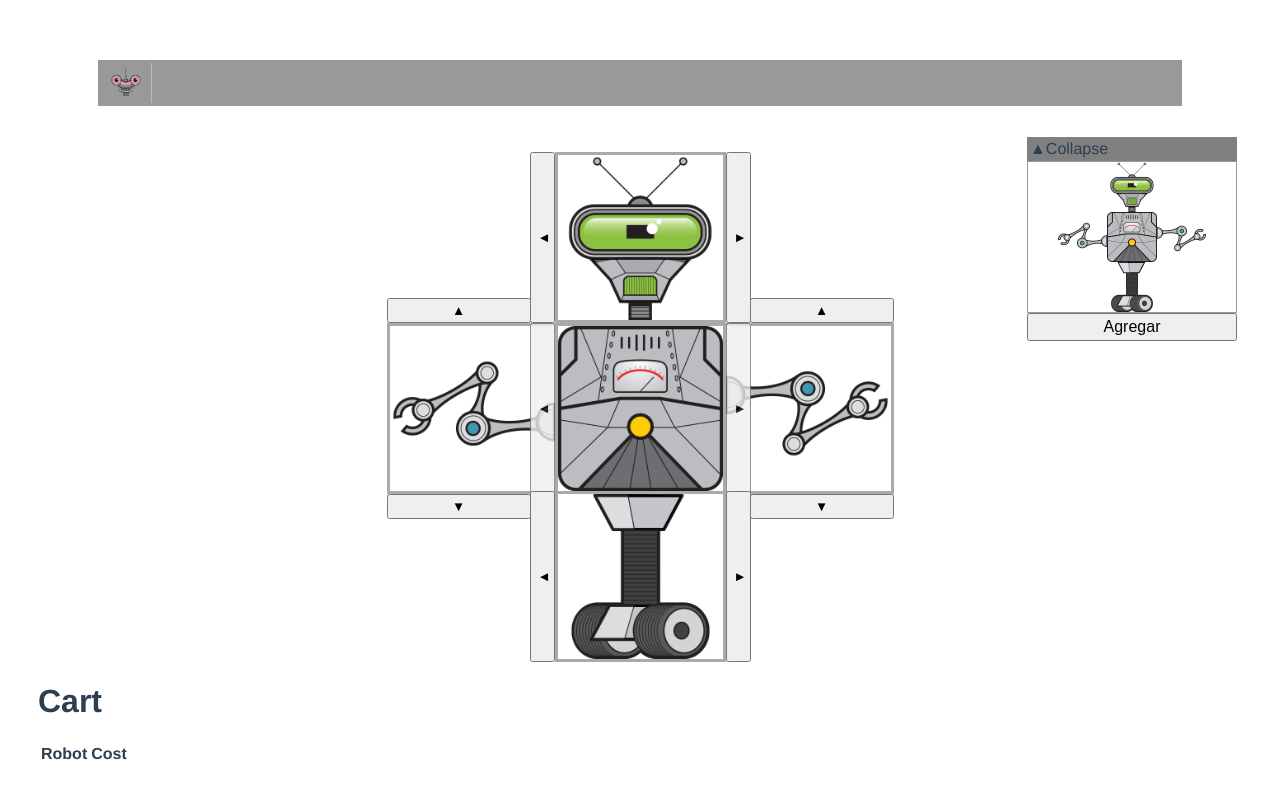
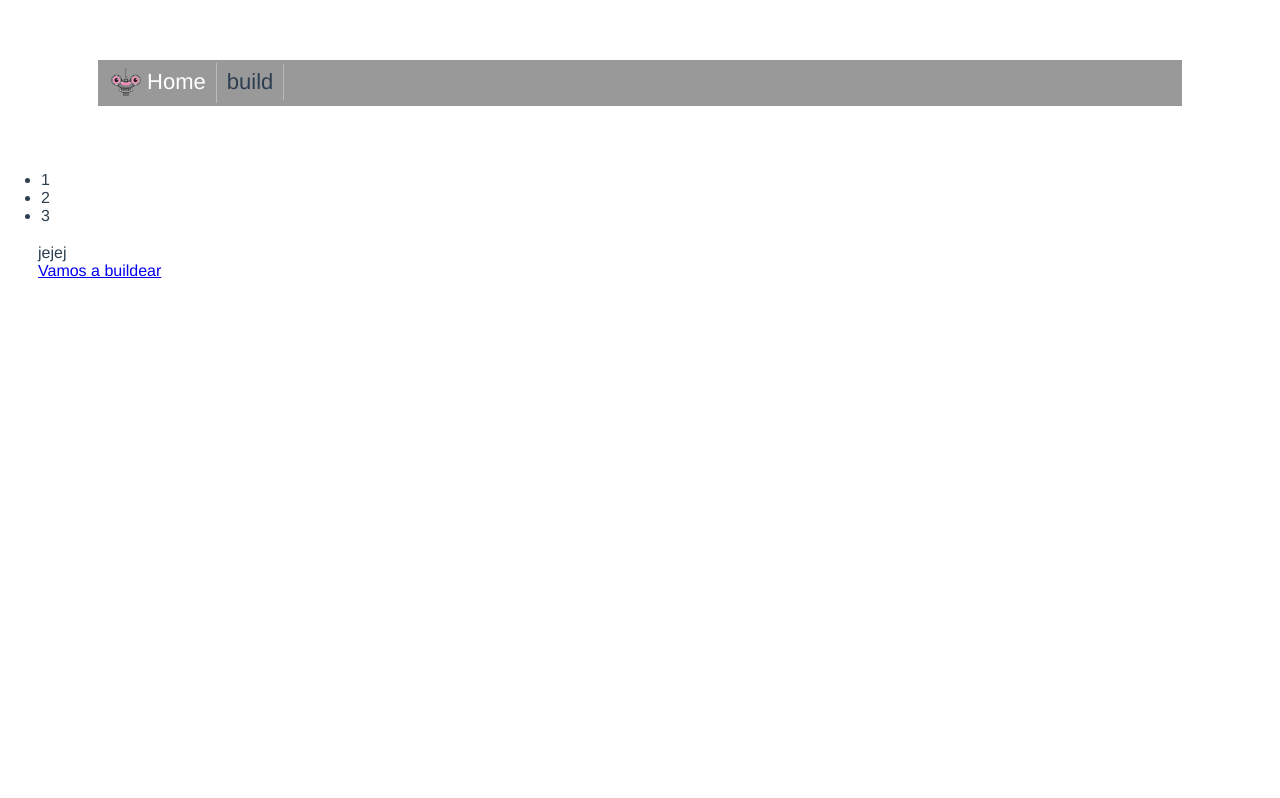
Before and after one commit to RoyRV/VueJS, a Vue app in the folder tuto3/build-a-bot/: page / in a window 1280 px wide. Shown: the top 798 px of the page. Built offline with nearby package versions, Linux system fonts and the light colour scheme.

Commit message:
adding router

```diff
--- a/tuto3/build-a-bot/package.json
+++ b/tuto3/build-a-bot/package.json
@@ -8,7 +8,8 @@
     "lint": "vue-cli-service lint"
   },
   "dependencies": {
-    "vue": "^2.5.17"
+    "vue": "^2.5.17",
+    "vue-router": "^3.0.2"
   },
   "devDependencies": {
     "@vue/cli-plugin-babel": "^3.0.0",
--- a/tuto3/build-a-bot/src/App.vue
+++ b/tuto3/build-a-bot/src/App.vue
@@ -4,48 +4,46 @@
       <nav>
         <ul>
           <li class="nav-item">
-            <img class="logo" src="./assets/build-a-bot-logo.png" />
-            </li>
+            <router-link exact class="nav-link" :to="{name:'Home'}">
+            <img class="logo" src="./assets/build-a-bot-logo.png">
+            Home
+            </router-link>
+          </li>
+          <li class="nav-item">
+            <router-link exact class="nav-link" :to="{name:'Build'}">
+            build
+            </router-link>
+          </li>
         </ul>
       </nav>
     </header>
     <main>
-    <!-- <dashboard></dashboard> -->
-    <!-- <Test /> -->
-    <RobotBuilder />
+      <!-- <dashboard></dashboard> -->
+      <!-- <Test /> -->
+      <!-- <RobotBuilder /> -->
+      <router-view/>
     </main>
     <!-- <HelloWorld msg="Welcome to Your Vue.js App"/> -->
   </div>
 </template>
 
 <script>
-// import HelloWorld from './components/HelloWorld.vue';
-// import Test from './home/components/Test.vue';
-import Dashboard from './home/Dashboard.vue';
-// import PartSelector from './build/components/PartSelector.vue';
-import RobotBuilder from './build/RobotBuilder.vue';
 export default {
-  name: 'app',
-  components: {
-    RobotBuilder,
-    // Test,
-    // PartSelector,
-    // HelloWorld,
-  },
+  name: "app"
 };
 </script>
 
 <style>
 #app {
-  font-family: 'Avenir', Helvetica, Arial, sans-serif;
+  font-family: "Avenir", Helvetica, Arial, sans-serif;
   -webkit-font-smoothing: antialiased;
   -moz-osx-font-smoothing: grayscale;
   /* text-align: center; */
   color: #2c3e50;
   margin-top: 60px;
 }
-main  {
-  margin:  0,auto;
+main {
+  margin: 0, auto;
   padding: 30px;
 }
 header {
@@ -67,4 +65,11 @@ ul {
   vertical-align: middle;
   height: 30px;
 }
+.nav-link{
+  text-decoration: none;
+  color:inherit;
+}
+.router-link-active{
+  color:white;
+}
 </style>
--- a/tuto3/build-a-bot/src/home/components/Test.vue
+++ b/tuto3/build-a-bot/src/home/components/Test.vue
@@ -4,8 +4,13 @@
       <li v-for="obj in arreglo" :key="obj">{{obj}}</li>
     </ul>
     <span>{{valor}}</span>
+    <div class="get-started">
+      <router-link to="/build">
+      Vamos a buildear
+      </router-link>
+    </div>
   </div>
 </template>
 
-<script src="./Test.component.js"></script>
-<style src="./Test.component.css" scoped></style>
+<script src="./Test.js"></script>
+<style src="./Test.css" scoped></style>
--- a/tuto3/build-a-bot/src/main.js
+++ b/tuto3/build-a-bot/src/main.js
@@ -1,8 +1,10 @@
 import Vue from 'vue';
 import App from './App.vue';
+import router from "./router";
 
 Vue.config.productionTip = false;
 
 new Vue({
   render: h => h(App),
+  router,
 }).$mount('#app');
--- /dev/null
+++ b/tuto3/build-a-bot/src/router/index.js
@@ -0,0 +1,21 @@
+import Vue from 'vue';
+import Router from 'vue-router';
+
+import HomePage from '../home/components/Test.vue'
+import RobotBuilder from '../build/RobotBuilder.vue';
+
+Vue.use(Router);
+export default new Router({
+    routes : [
+        {
+            path:'/',
+            name : 'Home',
+            component:HomePage
+        },
+        {
+            path:'/build',
+            name : 'Build',
+            component:RobotBuilder
+        }
+    ]
+})
```
Also changed, not shown: tuto3/build-a-bot/src/home/components/Test.css (renamed from tuto3/build-a-bot/src/home/components/Test.component.css), tuto3/build-a-bot/src/home/components/Test.js (renamed from tuto3/build-a-bot/src/home/components/Test.component.js), 1 other file (tests, documents, lock files or other folders).
